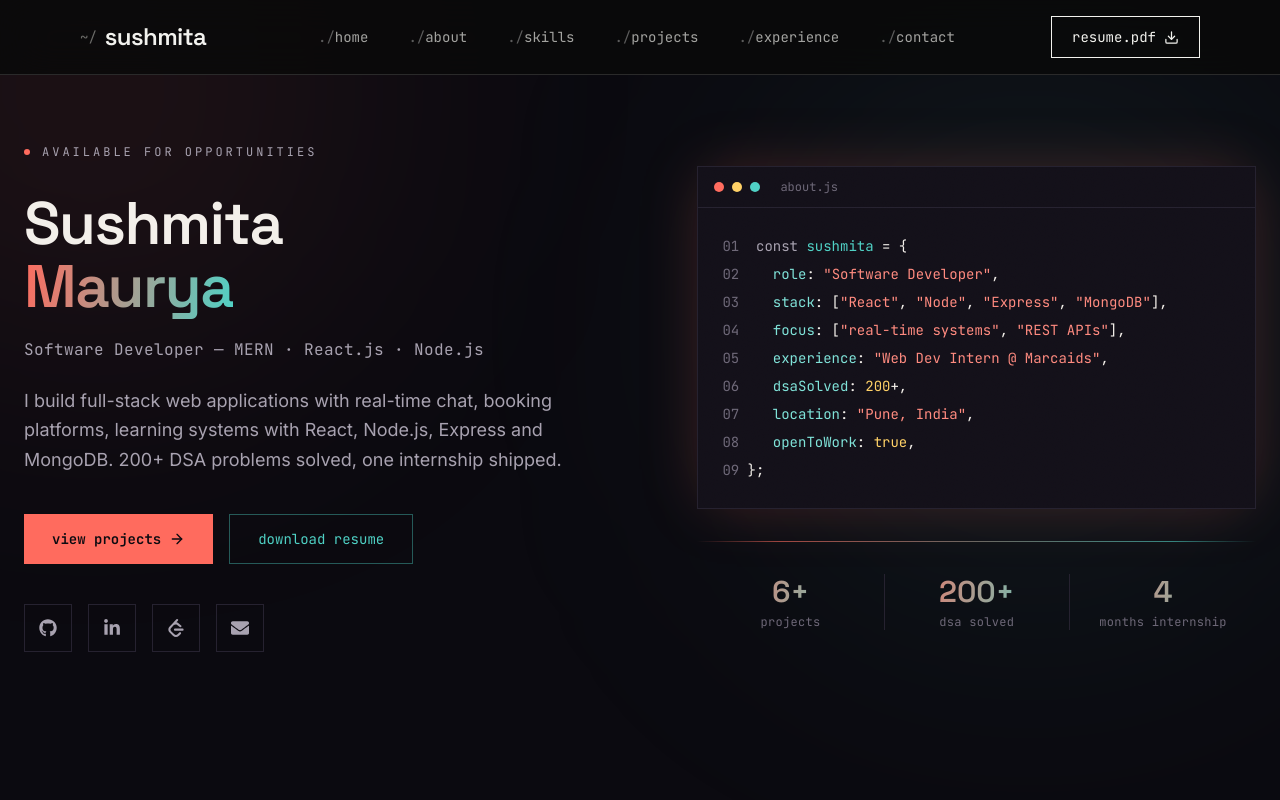
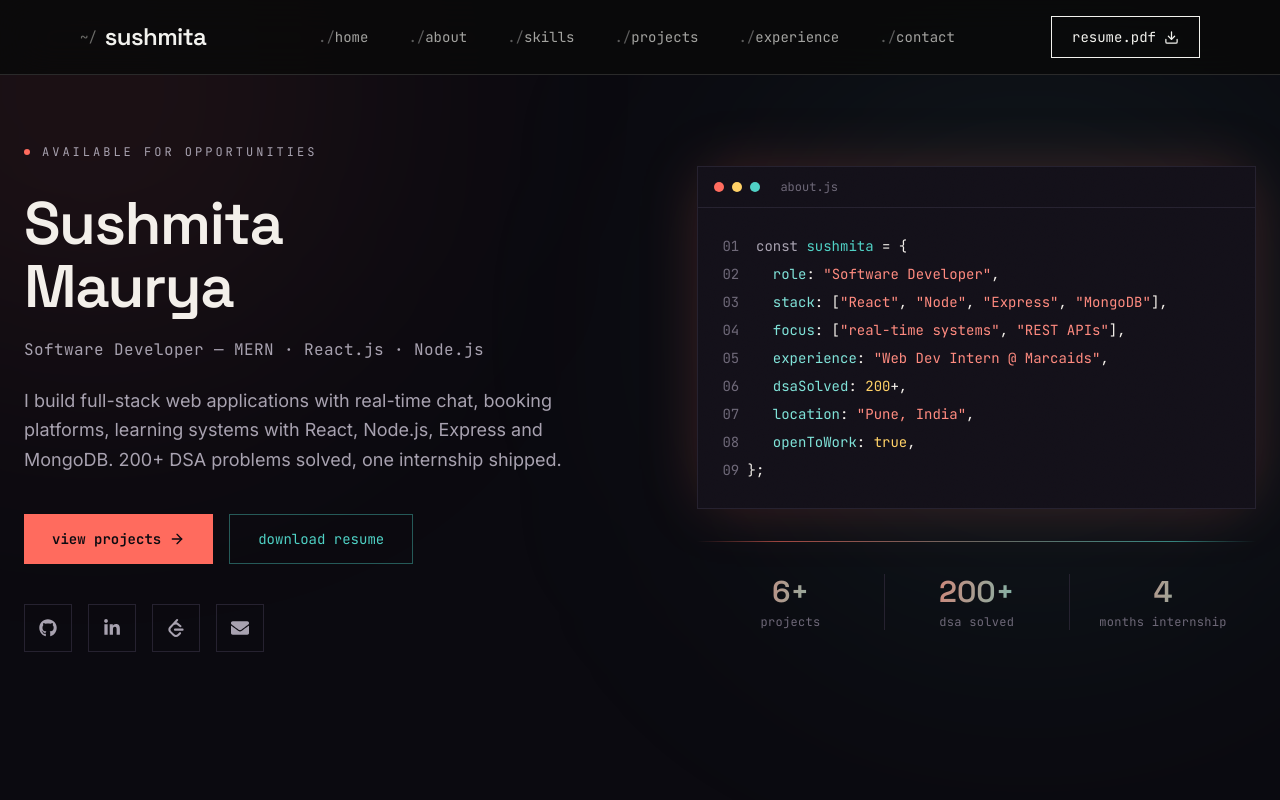
Before and after one commit to Sushmita-2701/Sushmita-Portfolio, a React (Vite) app in the folder MyPortfolio/: page / in a window 1280 px wide. Shown: the top 800 px of the page. Built offline with nearby package versions, Linux system fonts and the light colour scheme.

Commit message:
Complete portfolio project

```diff
--- a/MyPortfolio/src/components/Navbar.jsx
+++ b/MyPortfolio/src/components/Navbar.jsx
@@ -83,7 +83,7 @@ const Navbar = () => {
 
             <a
               href="/Sushmita_Resume.pdf"
-              download="Sushmita_Maurya_Resume.pdf"
+              download="Sushmita_Software_developer.pdf"
               className="flex items-center gap-2 border border-[#f2f2ee] px-5 py-3 text-[#f2f2ee] w-fit"
             >
               resume.pdf
--- a/MyPortfolio/src/pages/Home.jsx
+++ b/MyPortfolio/src/pages/Home.jsx
@@ -46,7 +46,7 @@ const Home = () => {
               <h1 className="mt-8 font-display text-5xl md:text-6xl font-semibold leading-[1.05] tracking-tight">
                 Sushmita
                 <br />
-                <span className="grad-text">Maurya</span>
+                <span className="mt-8 font-display text-5xl md:text-6xl font-semibold leading-[1.05] tracking-tight">Maurya</span>
               </h1>
 
               <p className="mt-5 font-mono text-sm md:text-base text-[#a8a2b0] tracking-wide">
@@ -118,7 +118,7 @@ const Home = () => {
               <div className="hairline-grad mt-8"></div>
               <div className="grid grid-cols-3 mt-8 font-mono text-center">
                 <div>
-                  <p className="text-3xl font-display font-semibold grad-text">6+</p>
+                  <p className="text-3xl text-[#6e6878] font-display font-semibold grad-text">6+</p>
                   <p className="text-xs text-[#6e6878] mt-1 tracking-wide">projects</p>
                 </div>
                 <div className="border-x border-[#262230]">
@@ -126,7 +126,7 @@ const Home = () => {
                   <p className="text-xs text-[#6e6878] mt-1 tracking-wide">dsa solved</p>
                 </div>
                 <div>
-                  <p className="text-3xl font-display font-semibold grad-text">4</p>
+                  <p className="text-3xl text-[#6e6878] font-display font-semibold grad-text">4</p>
                   <p className="text-xs text-[#6e6878] mt-1 tracking-wide">months internship</p>
                 </div>
               </div>
```
